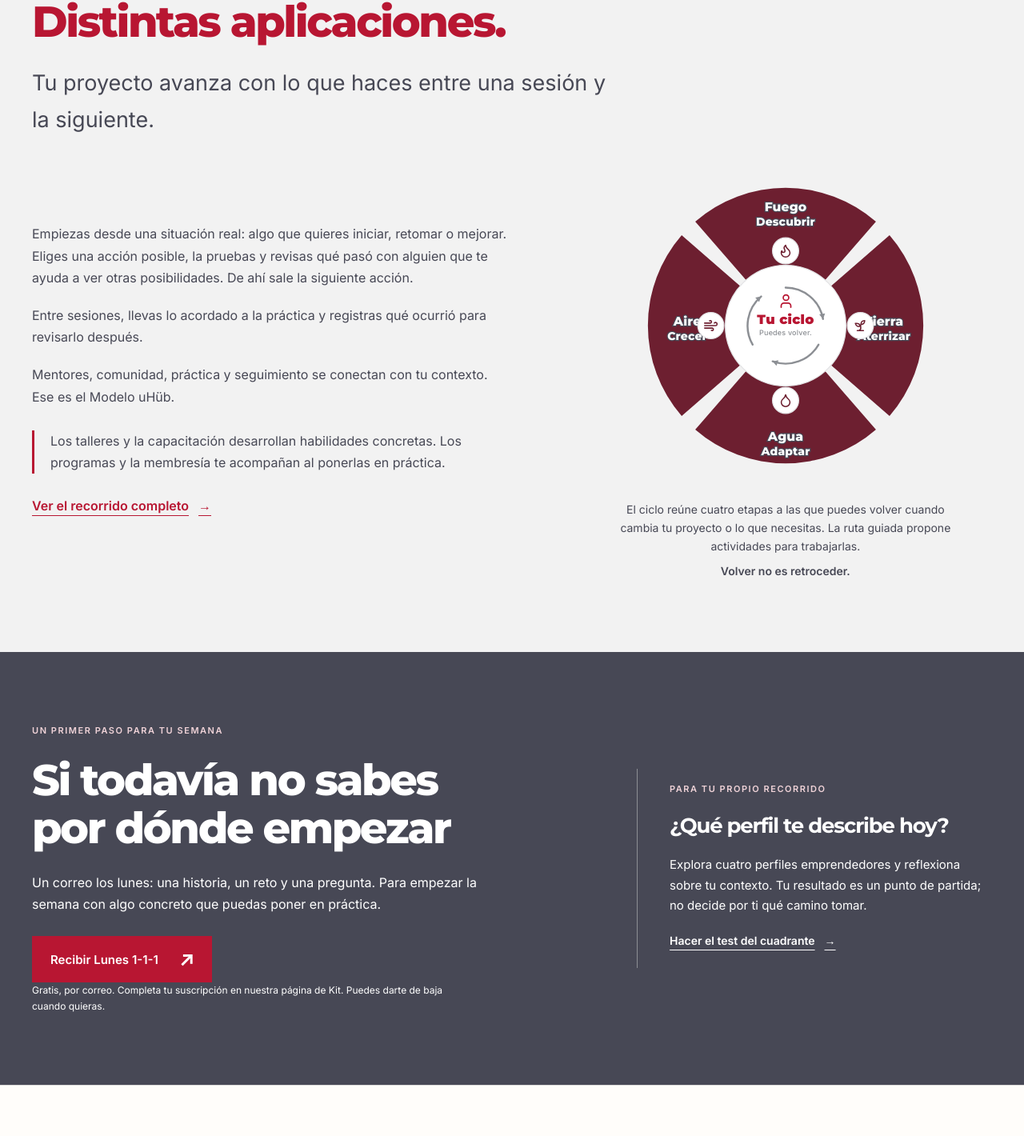
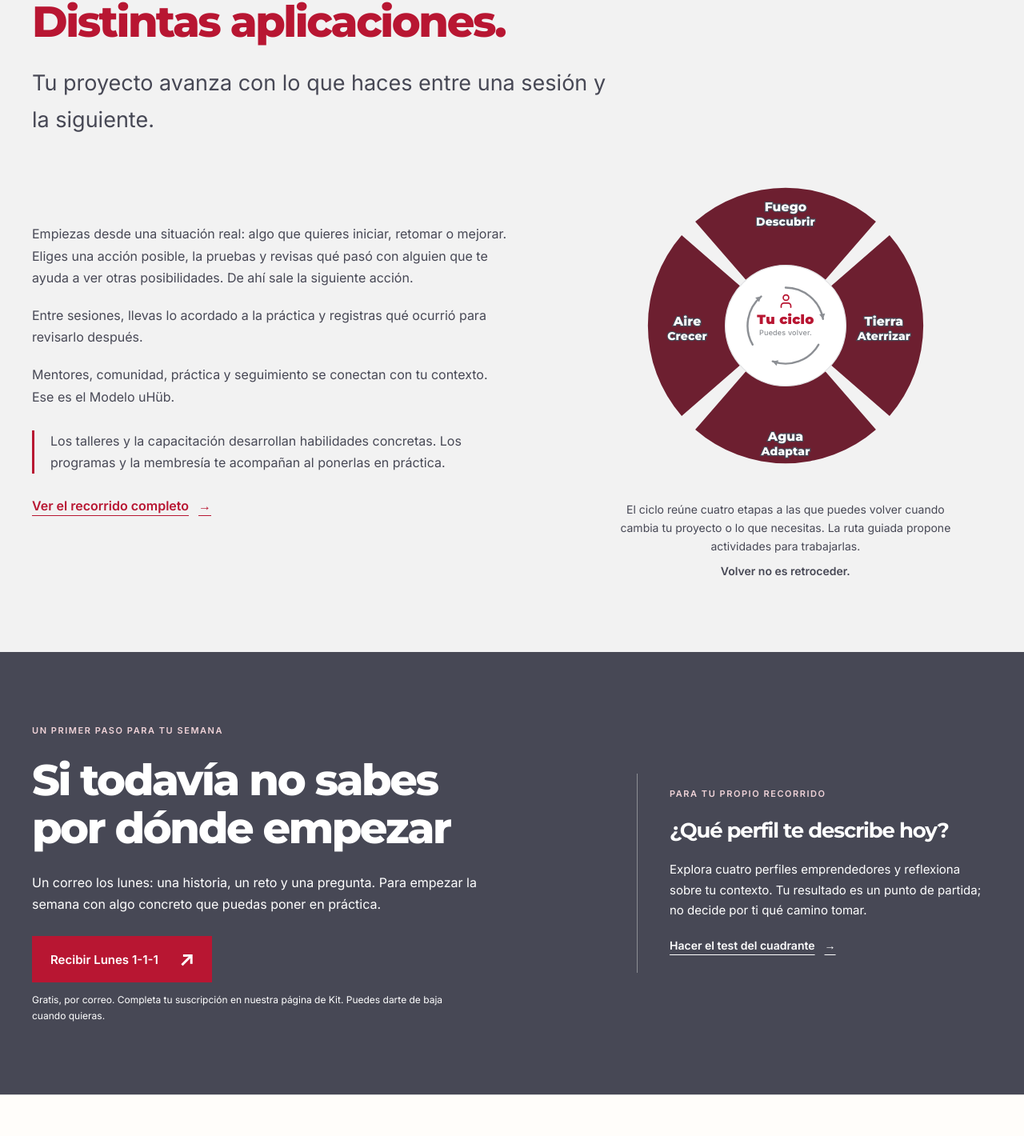
Before and after one commit to campillojesus-bot/uhub_mx_web, a Next.js app: page / in a window 1280 px wide. Shown: the part 1663-3083 px from the top of the page at 80% size. Built offline with nearby package versions, Linux system fonts and the light colour scheme.

Commit message:
Evita superposición de íconos en el ciclo compacto y documenta validación

```diff
--- a/src/app/home-paraguas.css
+++ b/src/app/home-paraguas.css
@@ -48,7 +48,7 @@
 .hub-stay .root-newsletter-capture { margin-top: 26px; }
 .hub-stay .root-button { background: var(--red-uhub); color: white; border-color: var(--red-uhub); font-size: 15px; min-height: 52px; }
 .hub-stay .root-button:hover { background: var(--burgundy); border-color: var(--burgundy); }
-.hub-stay .root-newsletter-privacy { color: white; font-size: 12px; line-height: 1.6; opacity: 1; }
+.hub-stay .root-newsletter-privacy { color: white; font-size: 12px; line-height: 1.6; opacity: 1; margin-top: 12px; }
 .hub-stay :focus-visible { outline-color: var(--pink-soft); }
 .hub-test { padding-top: 32px; border-top: 1px solid var(--gray-medium); align-self: center; }
 .hub-test h3 { font-size: 26px; line-height: 1.2; font-weight: 700; margin: 0 0 20px; }
--- a/src/components/marketing/CycleWheel.tsx
+++ b/src/components/marketing/CycleWheel.tsx
@@ -169,18 +169,18 @@ export function CycleWheel({ compact = false }: { compact?: boolean }) {
                 >
                   {compact ? <><tspan x={[220, 370, 220, 70][i]} dy="-7">{stage.el}</tspan><tspan x={[220, 370, 220, 70][i]} dy="23" fontSize="17">{stage.name}</tspan></> : stage.name}
                 </text>
-                <circle
+                {!compact && <circle
                   cx={icon.cx}
                   cy={icon.cy}
                   r={20}
                   style={{ fill: "#fff", stroke: "#E3E3E5", strokeWidth: 1.5 }}
-                />
-                <g
+                />}
+                {!compact && <g
                   transform={`translate(${icon.cx - 11.4},${icon.cy - 11.4}) scale(0.95)`}
                   style={{ stroke: stageColor, transition: "stroke .28s ease" }}
                 >
                   {stage.icon}
-                </g>
+                </g>}
               </g>
             );
           })}
```
Also changed, not shown: 1 other file (tests, documents, lock files or other folders).
